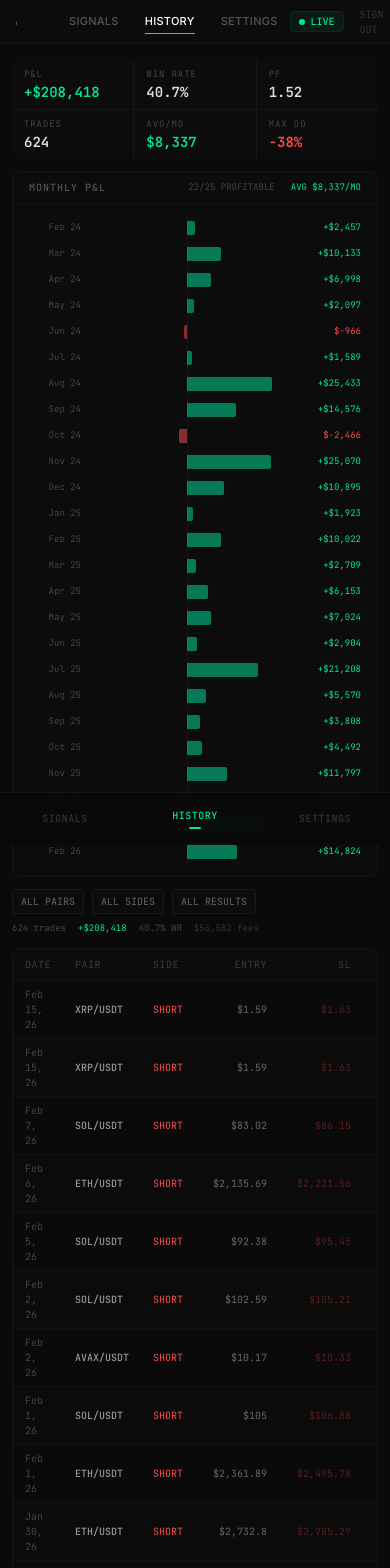
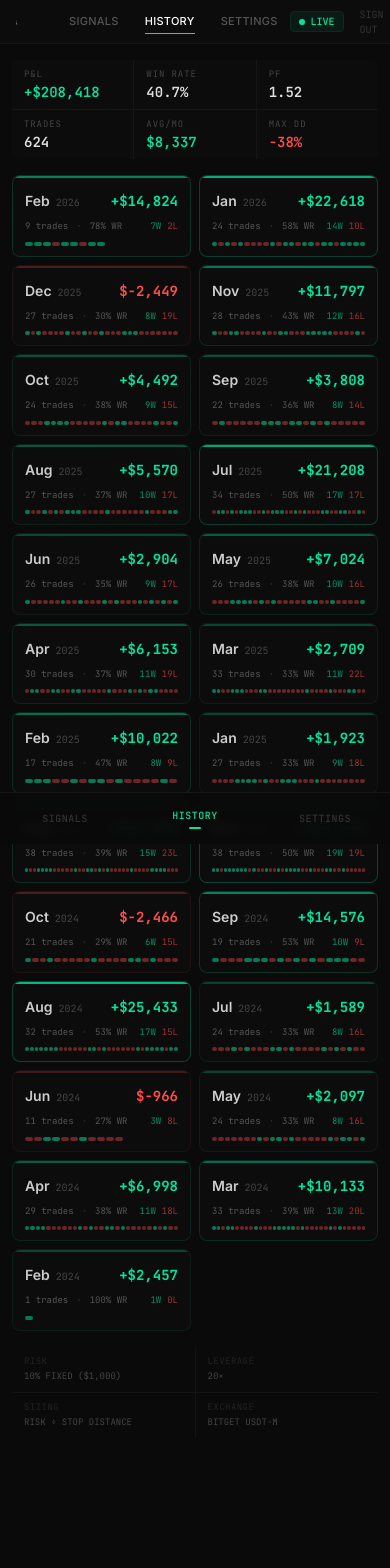
Before and after one commit to pulsewave-labs/platform, a Next.js app in the folder web/: page /dashboard/history in a window 390 px wide. Shown: the top 1568 px of the page. Built offline with nearby package versions, Linux system fonts and the light colour scheme.

Commit message:
History: clickable monthly cards with expandable trade tables

```diff
--- a/web/app/dashboard/history/client-page.tsx
+++ b/web/app/dashboard/history/client-page.tsx
@@ -5,11 +5,9 @@ import { useState, useEffect } from 'react'
 export default function HistoryClientPage() {
   const [data, setData] = useState(null)
   const [loading, setLoading] = useState(true)
-  const [page, setPage] = useState(1)
+  const [expandedMonth, setExpandedMonth] = useState(null as string | null)
   const [filterPair, setFilterPair] = useState('')
   const [filterDir, setFilterDir] = useState('')
-  const [filterResult, setFilterResult] = useState('')
-  const perPage = 30
 
   useEffect(function load() {
     fetch('/api/performance')
@@ -34,27 +32,21 @@ export default function HistoryClientPage() {
   var stats = (data as any).stats
   var allTrades = (data as any).trades || []
   var monthly = (data as any).monthly || []
+
+  // Group trades by month
+  var tradesByMonth: Record<string, any[]> = {}
+  allTrades.forEach(function(t: any) {
+    var d = new Date(t.entry_time)
+    var key = d.getFullYear() + '-' + String(d.getMonth() + 1).padStart(2, '0')
+    if (!tradesByMonth[key]) tradesByMonth[key] = []
+    tradesByMonth[key].push(t)
+  })
+
+  // Get unique pairs for filter
   var pairs = Array.from(new Set(allTrades.map(function(t: any) { return t.pair }))).sort() as string[]
 
-  var filtered = allTrades.filter(function(t: any) {
-    if (filterPair && t.pair !== filterPair) return false
-    if (filterDir && t.action !== filterDir) return false
-    if (filterResult === 'WIN' && t.pnl <= 0) return false
-    if (filterResult === 'LOSS' && t.pnl > 0) return false
-    if (filterResult === 'TP' && t.exit_reason !== 'TP') return false
-    if (filterResult === 'SL' && t.exit_reason !== 'SL') return false
-    return true
-  })
-
-  var totalPages = Math.ceil(filtered.length / perPage)
-  var paginated = filtered.slice((page - 1) * perPage, page * perPage)
-
-  var filteredPnl = filtered.reduce(function(s: number, t: any) { return s + t.pnl }, 0)
-  var filteredWins = filtered.filter(function(t: any) { return t.pnl > 0 }).length
-  var filteredFees = filtered.reduce(function(s: number, t: any) { return s + t.fees }, 0)
-
   return (
-    <div className="space-y-3">
+    <div className="space-y-4 pb-20 md:pb-0">
 
       {/* Summary */}
       <div className="grid grid-cols-3 md:grid-cols-6 gap-px bg-[#161616] rounded-lg overflow-hidden">
@@ -75,129 +67,130 @@ export default function HistoryClientPage() {
         })}
       </div>
 
-      {/* Monthly P&L */}
-      {monthly.length > 0 && (
-        <div className="border border-[#161616] rounded-lg bg-[#0c0c0c] overflow-hidden">
-          <div className="flex items-center justify-between px-4 py-2 border-b border-[#141414]">
-            <div className="text-[10px] mono text-[#555] tracking-widest font-medium">MONTHLY P&L</div>
-            <div className="flex items-center gap-4 text-[9px] mono">
-              <span className="text-[#444]">{monthly.filter(function(m: any) { return m.pnl > 0 }).length}/{monthly.length} PROFITABLE</span>
-              <span className="text-[#00e5a0]">AVG ${stats.avgMonthlyPnl.toLocaleString()}/MO</span>
+      {/* Monthly Grid */}
+      <div className="grid grid-cols-2 md:grid-cols-3 lg:grid-cols-4 gap-2">
+        {monthly.slice().reverse().map(function(m: any) {
+          var isPos = m.pnl >= 0
+          var isExpanded = expandedMonth === m.month
+          var monthDate = new Date(m.month + '-01')
+          var monthName = monthDate.toLocaleDateString('en-US', { month: 'long', year: 'numeric' })
+          var monthShort = monthDate.toLocaleDateString('en-US', { month: 'short' })
+          var year = monthDate.getFullYear()
+          var wr = m.trades > 0 ? (m.wins / m.trades * 100).toFixed(0) : '0'
+          var maxPnl = Math.max.apply(null, monthly.map(function(x: any) { return Math.abs(x.pnl) }))
+          var intensity = Math.min(Math.abs(m.pnl) / maxPnl, 1)
+
+          var borderColor = isPos
+            ? 'rgba(0, 229, 160, ' + (0.06 + intensity * 0.2) + ')'
+            : 'rgba(255, 77, 77, ' + (0.06 + intensity * 0.2) + ')'
+
+          return (
+            <div key={m.month}>
+              <button
+                onClick={function() { setExpandedMonth(isExpanded ? null : m.month); setFilterPair(''); setFilterDir('') }}
+                className="w-full text-left border rounded-lg overflow-hidden transition-all hover:border-[#333]"
+                style={{ borderColor: isExpanded ? (isPos ? '#00e5a0' : '#ff4d4d') : borderColor, backgroundColor: '#0c0c0c' }}
+              >
+                {/* Top bar — thin color accent */}
+                <div className="h-0.5" style={{ backgroundColor: isPos ? 'rgba(0, 229, 160, ' + (0.2 + intensity * 0.6) + ')' : 'rgba(255, 77, 77, ' + (0.2 + intensity * 0.6) + ')' }}></div>
+
+                <div className="px-3 py-2.5">
+                  {/* Month + Year */}
+                  <div className="flex items-baseline justify-between mb-2">
+                    <div>
+                      <span className="text-sm font-semibold text-[#ccc]">{monthShort}</span>
+                      <span className="text-[10px] text-[#444] ml-1.5 mono">{year}</span>
+                    </div>
+                    <div className={'text-sm mono font-bold ' + (isPos ? 'text-[#00e5a0]' : 'text-[#ff4d4d]')}>
+                      {isPos ? '+' : ''}${m.pnl.toLocaleString()}
                     </div>
                   </div>
-          <div className="px-4 py-3">
-            {(() => {
-              var maxPnl = Math.max.apply(null, monthly.map(function(m: any) { return Math.abs(m.pnl) }))
-              var barMax = maxPnl * 1.1
-              return (
-                <div className="space-y-0.5">
-                  {monthly.map(function(m: any, i: number) {
-                    var isPos = m.pnl >= 0
-                    var width = Math.abs(m.pnl) / barMax * 50 // 50% max width for each side
-                    var monthLabel = new Date(m.month + '-01').toLocaleDateString('en-US', { month: 'short', year: '2-digit' })
-                    return (
-                      <div key={i} className="flex items-center h-6 group">
-                        {/* Month label */}
-                        <div className="w-16 text-[9px] mono text-[#444] text-right pr-3 flex-shrink-0">{monthLabel}</div>
 
-                        {/* Bar area — centered, negative goes left, positive goes right */}
-                        <div className="flex-1 flex items-center h-full relative">
-                          {/* Center line */}
-                          <div className="absolute left-1/2 top-0 bottom-0 w-px bg-[#1a1a1a]"></div>
-
-                          {/* Bar */}
-                          {isPos ? (
-                            <div className="absolute left-1/2 h-3.5 rounded-r-sm transition-all group-hover:h-4" style={{ width: width + '%', backgroundColor: 'rgba(0, 229, 160, 0.5)' }}></div>
-                          ) : (
-                            <div className="absolute right-1/2 h-3.5 rounded-l-sm transition-all group-hover:h-4" style={{ width: width + '%', backgroundColor: 'rgba(255, 77, 77, 0.5)' }}></div>
-                          )}
+                  {/* Stats row */}
+                  <div className="flex items-center justify-between text-[9px] mono">
+                    <div className="flex items-center gap-2">
+                      <span className="text-[#555]">{m.trades} trades</span>
+                      <span className="text-[#333]">·</span>
+                      <span className="text-[#555]">{wr}% WR</span>
+                    </div>
+                    <div className="flex items-center gap-1.5">
+                      <span className="text-[#00e5a0]/60">{m.wins}W</span>
+                      <span className="text-[#ff4d4d]/60">{m.losses}L</span>
+                    </div>
                   </div>
 
-                        {/* Value */}
-                        <div className={'w-20 text-[9px] mono text-right flex-shrink-0 pl-3 transition-colors ' + (isPos ? 'text-[#00e5a0] group-hover:text-[#00e5a0]' : 'text-[#ff4d4d] group-hover:text-[#ff4d4d]')}>
-                          {isPos ? '+' : ''}${m.pnl.toLocaleString()}
-                        </div>
-
-                        {/* Trades + WR */}
-                        <div className="w-24 text-[9px] mono text-[#333] text-right flex-shrink-0 hidden md:block">
-                          {m.trades}t · {m.wins}W/{m.losses}L
-                        </div>
-                      </div>
+                  {/* Mini win/loss dots */}
+                  <div className="flex gap-px mt-2">
+                    {(tradesByMonth[m.month] || []).slice().sort(function(a: any, b: any) {
+                      return new Date(a.entry_time).getTime() - new Date(b.entry_time).getTime()
+                    }).map(function(t: any, ti: number) {
+                      return (
+                        <div key={ti}
+                          className="h-1 rounded-full flex-1"
+                          style={{
+                            backgroundColor: t.pnl >= 0 ? 'rgba(0, 229, 160, 0.5)' : 'rgba(255, 77, 77, 0.4)',
+                            maxWidth: '8px'
+                          }}
+                        ></div>
                       )
                     })}
                   </div>
-              )
-            })()}
                 </div>
-        </div>
-      )}
+              </button>
 
-      {/* Filters */}
-      <div className="flex flex-wrap items-center gap-2">
-        {[
-          { value: filterPair, setter: setFilterPair, options: ['ALL PAIRS'].concat(pairs), key: 'pair' },
-          { value: filterDir, setter: setFilterDir, options: ['ALL SIDES', 'LONG', 'SHORT'], key: 'dir' },
-          { value: filterResult, setter: setFilterResult, options: ['ALL RESULTS', 'WIN', 'LOSS', 'TP', 'SL'], key: 'result' },
-        ].map(function(f) {
-          return (
-            <select key={f.key}
-              value={f.value}
-              onChange={function(e) { var v = e.target.value; if (v.startsWith('ALL')) v = ''; f.setter(v); setPage(1) }}
-              className="px-2 py-1 bg-[#0c0c0c] border border-[#1a1a1a] rounded text-[10px] mono text-[#666] focus:outline-none focus:border-[#333] appearance-none cursor-pointer hover:border-[#222] transition-colors"
-            >
-              {f.options.map(function(opt) { return <option key={opt} value={opt.startsWith('ALL') ? '' : opt}>{opt}</option> })}
+              {/* Expanded trade list */}
+              {isExpanded && (
+                <div className="mt-1 border border-[#1a1a1a] rounded-lg bg-[#0a0a0a] overflow-hidden">
+                  {/* Month header */}
+                  <div className="flex items-center justify-between px-3 py-2 border-b border-[#141414] bg-[#0c0c0c]">
+                    <div className="text-[10px] mono text-[#555] tracking-widest">{monthName.toUpperCase()}</div>
+                    <div className="flex items-center gap-2">
+                      <select value={filterPair} onChange={function(e) { setFilterPair(e.target.value) }}
+                        className="px-1.5 py-0.5 bg-[#0a0a0a] border border-[#1a1a1a] rounded text-[9px] mono text-[#666] focus:outline-none">
+                        <option value="">ALL</option>
+                        {pairs.map(function(p) { return <option key={p} value={p}>{p}</option> })}
                       </select>
-          )
-        })}
-        {(filterPair || filterDir || filterResult) && (
-          <button onClick={function() { setFilterPair(''); setFilterDir(''); setFilterResult(''); setPage(1) }}
-            className="text-[10px] mono text-[#444] hover:text-[#666] transition-colors px-1">
-            ✕ CLEAR
-          </button>
-        )}
-        <div className="flex-1"></div>
-        <div className="flex items-center gap-3 text-[9px] mono text-[#444]">
-          <span>{filtered.length} trades</span>
-          <span className={filteredPnl >= 0 ? 'text-[#00e5a0]' : 'text-[#ff4d4d]'}>
-            {filteredPnl >= 0 ? '+' : ''}${Math.round(filteredPnl).toLocaleString()}
-          </span>
-          <span>{filtered.length > 0 ? (filteredWins / filtered.length * 100).toFixed(1) : 0}% WR</span>
-          <span className="text-[#333]">${Math.round(filteredFees).toLocaleString()} fees</span>
+                      <select value={filterDir} onChange={function(e) { setFilterDir(e.target.value) }}
+                        className="px-1.5 py-0.5 bg-[#0a0a0a] border border-[#1a1a1a] rounded text-[9px] mono text-[#666] focus:outline-none">
+                        <option value="">ALL</option>
+                        <option value="LONG">LONG</option>
+                        <option value="SHORT">SHORT</option>
+                      </select>
                     </div>
                   </div>
 
-      {/* Table */}
-      <div className="border border-[#161616] rounded-lg overflow-hidden">
+                  {/* Trades table */}
                   <div className="overflow-x-auto scrollbar-none">
                     <table className="w-full text-[10px] mono">
                       <thead>
-              <tr className="bg-[#0c0c0c] text-[#333]">
-                <th className="text-left px-3 py-2 font-medium tracking-wider">DATE</th>
-                <th className="text-left px-3 py-2 font-medium tracking-wider">PAIR</th>
-                <th className="text-left px-3 py-2 font-medium tracking-wider">SIDE</th>
-                <th className="text-right px-3 py-2 font-medium tracking-wider">ENTRY</th>
-                <th className="text-right px-3 py-2 font-medium tracking-wider">SL</th>
-                <th className="text-right px-3 py-2 font-medium tracking-wider">TP</th>
-                <th className="text-right px-3 py-2 font-medium tracking-wider">EXIT</th>
-                <th className="text-right px-3 py-2 font-medium tracking-wider">SIZE</th>
-                <th className="text-right px-3 py-2 font-medium tracking-wider">RISK</th>
-                <th className="text-right px-3 py-2 font-medium tracking-wider">FEES</th>
-                <th className="text-right px-3 py-2 font-medium tracking-wider">P&L</th>
-                <th className="text-center px-3 py-2 font-medium tracking-wider">EXIT</th>
-                <th className="text-right px-3 py-2 font-medium tracking-wider">BAL</th>
+                        <tr className="text-[#333] bg-[#0c0c0c]">
+                          <th className="text-left px-3 py-1.5 font-medium">DATE</th>
+                          <th className="text-left px-3 py-1.5 font-medium">PAIR</th>
+                          <th className="text-left px-3 py-1.5 font-medium">SIDE</th>
+                          <th className="text-right px-3 py-1.5 font-medium">ENTRY</th>
+                          <th className="text-right px-3 py-1.5 font-medium">EXIT</th>
+                          <th className="text-right px-3 py-1.5 font-medium">SIZE</th>
+                          <th className="text-right px-3 py-1.5 font-medium">RISK</th>
+                          <th className="text-right px-3 py-1.5 font-medium">FEES</th>
+                          <th className="text-right px-3 py-1.5 font-medium">P&L</th>
+                          <th className="text-center px-3 py-1.5 font-medium">EXIT</th>
                         </tr>
                       </thead>
                       <tbody>
-              {paginated.map(function(t: any, i: number) {
+                        {(tradesByMonth[m.month] || []).slice().sort(function(a: any, b: any) {
+                          return new Date(b.entry_time).getTime() - new Date(a.entry_time).getTime()
+                        }).filter(function(t: any) {
+                          if (filterPair && t.pair !== filterPair) return false
+                          if (filterDir && t.action !== filterDir) return false
+                          return true
+                        }).map(function(t: any, ti: number) {
                           var isWin = t.pnl >= 0
                           return (
-                  <tr key={i} className={'border-t border-[#111] transition-colors hover:bg-[#0e0e0e] ' + (i % 2 === 0 ? 'bg-[#0a0a0a]' : 'bg-[#0b0b0b]')}>
-                    <td className="px-3 py-1.5 text-[#444]">{new Date(t.entry_time).toLocaleDateString('en-US', { month: 'short', day: 'numeric', year: '2-digit' })}</td>
+                            <tr key={ti} className={'border-t border-[#111] hover:bg-[#0e0e0e] ' + (ti % 2 === 0 ? 'bg-[#0a0a0a]' : 'bg-[#0b0b0b]')}>
+                              <td className="px-3 py-1.5 text-[#444]">{new Date(t.entry_time).toLocaleDateString('en-US', { month: 'short', day: 'numeric' })}</td>
                               <td className="px-3 py-1.5 text-[#999] font-medium">{t.pair}</td>
                               <td className="px-3 py-1.5"><span className={t.action === 'LONG' ? 'text-[#00e5a0]' : 'text-[#ff4d4d]'}>{t.action}</span></td>
                               <td className="px-3 py-1.5 text-right text-[#666]">${Number(t.entry_price).toLocaleString(undefined, {maximumFractionDigits: 2})}</td>
-                    <td className="px-3 py-1.5 text-right text-[#ff4d4d]/30">${Number(t.stop_loss).toLocaleString(undefined, {maximumFractionDigits: 2})}</td>
-                    <td className="px-3 py-1.5 text-right text-[#00e5a0]/30">${Number(t.take_profit).toLocaleString(undefined, {maximumFractionDigits: 2})}</td>
                               <td className="px-3 py-1.5 text-right text-[#666]">${Number(t.exit_price).toLocaleString(undefined, {maximumFractionDigits: 2})}</td>
                               <td className="px-3 py-1.5 text-right text-[#444]">${Math.round(Number(t.notional)).toLocaleString()}</td>
                               <td className="px-3 py-1.5 text-right text-[#c9a227]/70">${Number(t.risk_amount).toLocaleString()}</td>
@@ -206,32 +199,24 @@ export default function HistoryClientPage() {
                                 {isWin ? '+' : ''}${Number(t.pnl).toLocaleString(undefined, {maximumFractionDigits: 0})}
                               </td>
                               <td className="px-3 py-1.5 text-center"><span className={t.exit_reason === 'TP' ? 'text-[#00e5a0]/40' : 'text-[#ff4d4d]/40'}>{t.exit_reason}</span></td>
-                    <td className="px-3 py-1.5 text-right text-[#555]">${Math.round(Number(t.balance_after)).toLocaleString()}</td>
                             </tr>
                           )
                         })}
                       </tbody>
                     </table>
                   </div>
-      </div>
 
-      {/* Pagination */}
-      {totalPages > 1 && (
-        <div className="flex items-center justify-between text-[10px] mono text-[#333]">
-          <span>{(page - 1) * perPage + 1}–{Math.min(page * perPage, filtered.length)} of {filtered.length}</span>
-          <div className="flex items-center gap-1">
-            <button onClick={function() { setPage(Math.max(1, page - 1)) }} disabled={page === 1}
-              className="px-2 py-1 border border-[#161616] rounded hover:border-[#222] disabled:opacity-20 transition-colors">
-              ←
-            </button>
-            <span className="px-2 text-[#444]">{page}/{totalPages}</span>
-            <button onClick={function() { setPage(Math.min(totalPages, page + 1)) }} disabled={page === totalPages}
-              className="px-2 py-1 border border-[#161616] rounded hover:border-[#222] disabled:opacity-20 transition-colors">
-              →
-            </button>
+                  {/* Month summary footer */}
+                  <div className="flex items-center justify-between px-3 py-1.5 border-t border-[#141414] bg-[#0c0c0c] text-[9px] mono text-[#444]">
+                    <span>Balance after: <span className="text-[#888]">${m.balance.toLocaleString()}</span></span>
+                    <span>Fees: <span className="text-[#555]">${Math.round((tradesByMonth[m.month] || []).reduce(function(s: number, t: any) { return s + t.fees }, 0)).toLocaleString()}</span></span>
                   </div>
                 </div>
               )}
+            </div>
+          )
+        })}
+      </div>
 
       {/* Footer */}
       <div className="grid grid-cols-2 md:grid-cols-4 gap-px bg-[#131313] rounded-lg overflow-hidden text-[9px] mono">
```
Lines whose indentation alone changed are shown as unchanged.
